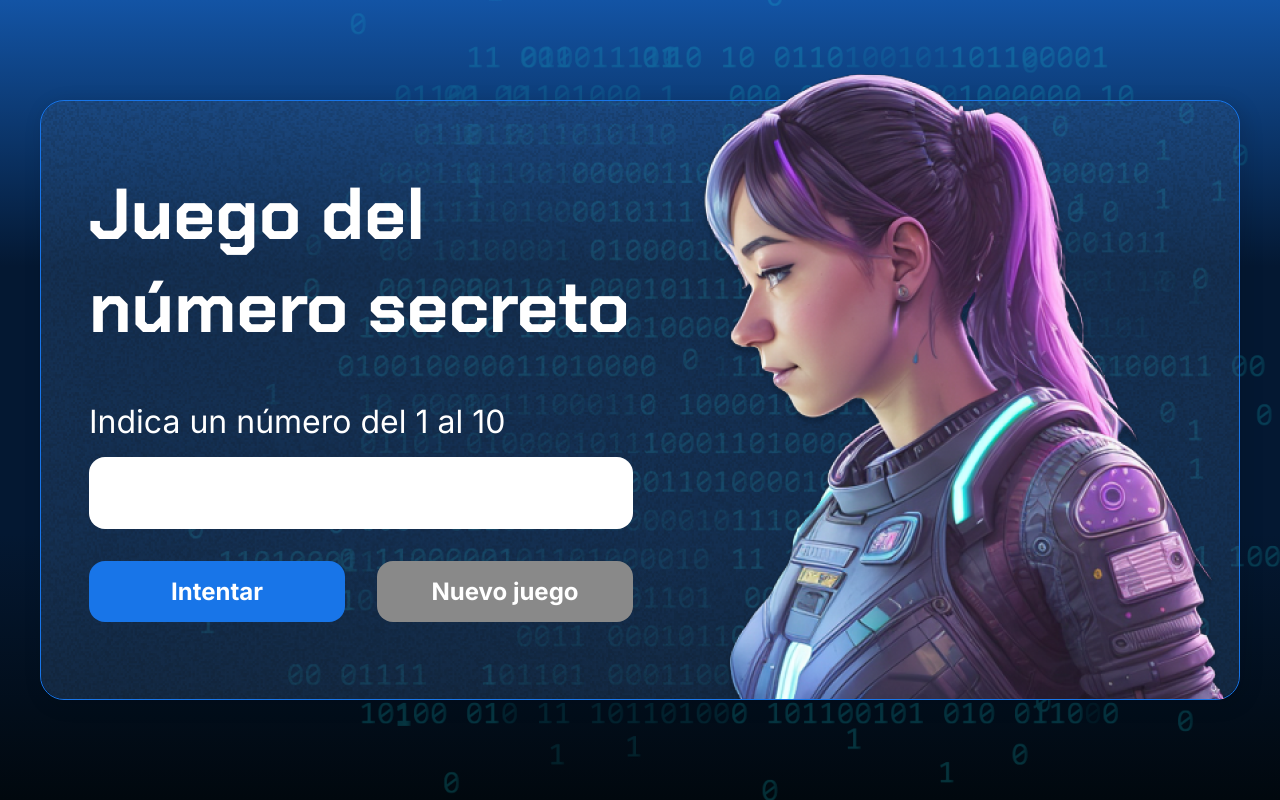
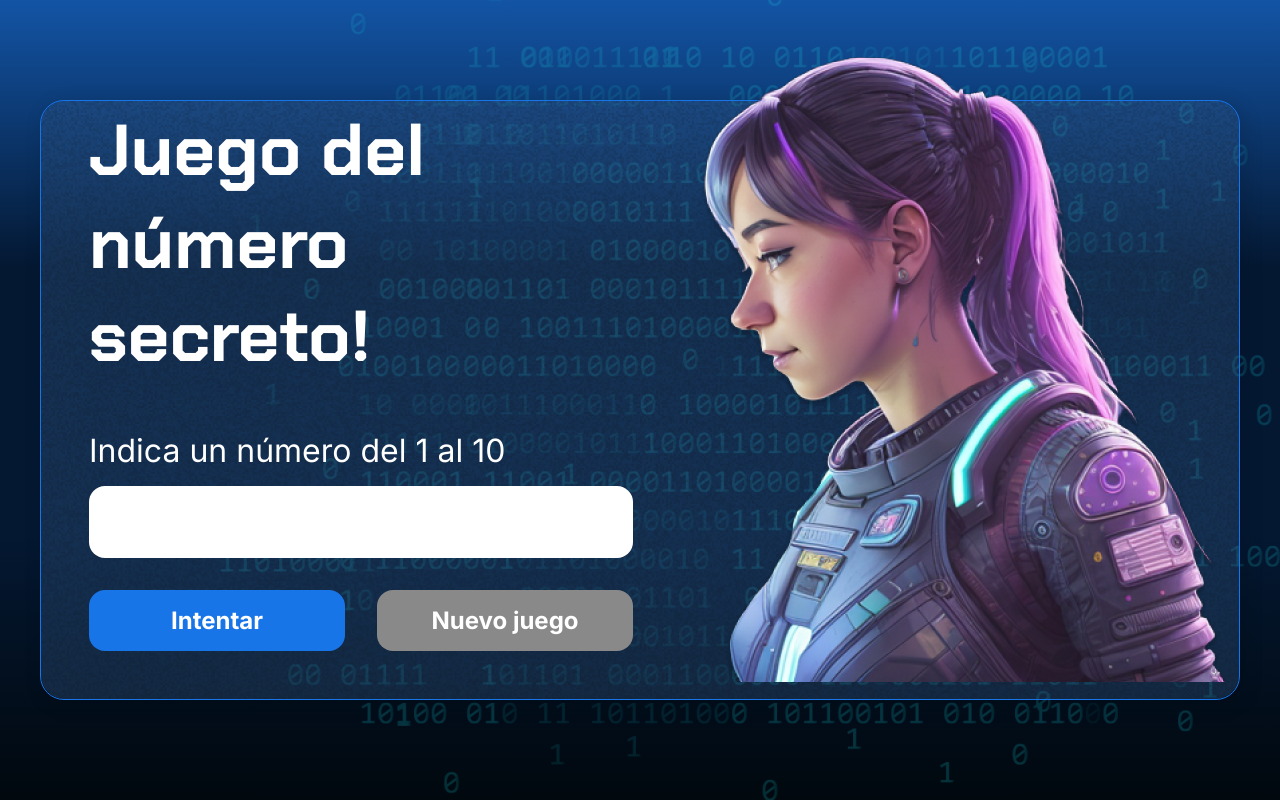
Before and after one commit to AustroLupus/001_Logica_01, a plain HTML site: page iteracion_002/index.html in a window 1280 px wide. Drawn offline with Linux system fonts and the light colour scheme.

Commit message:
Better function

```diff
--- a/iteracion_002/app.js
+++ b/iteracion_002/app.js
@@ -1,9 +1,28 @@
-let titulo = document.querySelector('h1');
-titulo.innerHTML = 'Juego del número secreto';
+let numeroSecreto = generarNumeroSecreto();
+let intentos = 0;
 
-let parrafo = document.querySelector('p');
-parrafo.innerHTML = "Indica un número del 1 al 10";
+console.log(numeroSecreto);
 
-function intentoDeUsuario(){
-    console.log("Click!")
+function asignarTextoElemento(elemento, texto) {
+    let elementoHTML = document.querySelector(elemento);
+    elementoHTML.innerHTML = texto;
+    return;
 }
+
+function verificarIntento() {
+    let numeroDeUsuario = parseInt(document.getElementById('valorUsuario').value);
+
+    if (numeroDeUsuario === numeroSecreto) {
+        console.log('Acertaste el número!');
+    }
+    return;
+}
+
+
+function generarNumeroSecreto() {
+    return Math.floor(Math.random()*10)+1;
+
+}
+
+asignarTextoElemento('h1','Juego del número secreto!');
+asignarTextoElemento('p',`Indica un número del 1 al 10`);
--- a/iteracion_002/index.html
+++ b/iteracion_002/index.html
@@ -1,5 +1,5 @@
 <!DOCTYPE html>
-<html lang="es-cl">
+<html lang="pt-br">
 
 <head>
     <meta charset="UTF-8">
@@ -21,9 +21,9 @@
                     <h1></h1>
                     <p class="texto__parrafo"></p>
                 </div>
-                <input type="number" min="1" max="10" class="container__input">
+                <input type="number" id="valorUsuario" min="1" max="10" class="container__input">
                 <div class="chute container__botones">
-                    <button onclick="intentoDeUsuario();" class="container__boton">Intentar</button>
+                    <button onclick="verificarIntento();" class="container__boton">Intentar</button>
                     <button class="container__boton" id="reiniciar" disabled>Nuevo juego</button>
                 </div>
             </div>
@@ -33,8 +33,8 @@
 
 
 
+    <script src="app.js"></script>
 
-    <script src="app.js" defer></script>
 </body>
 
 </html>
```
